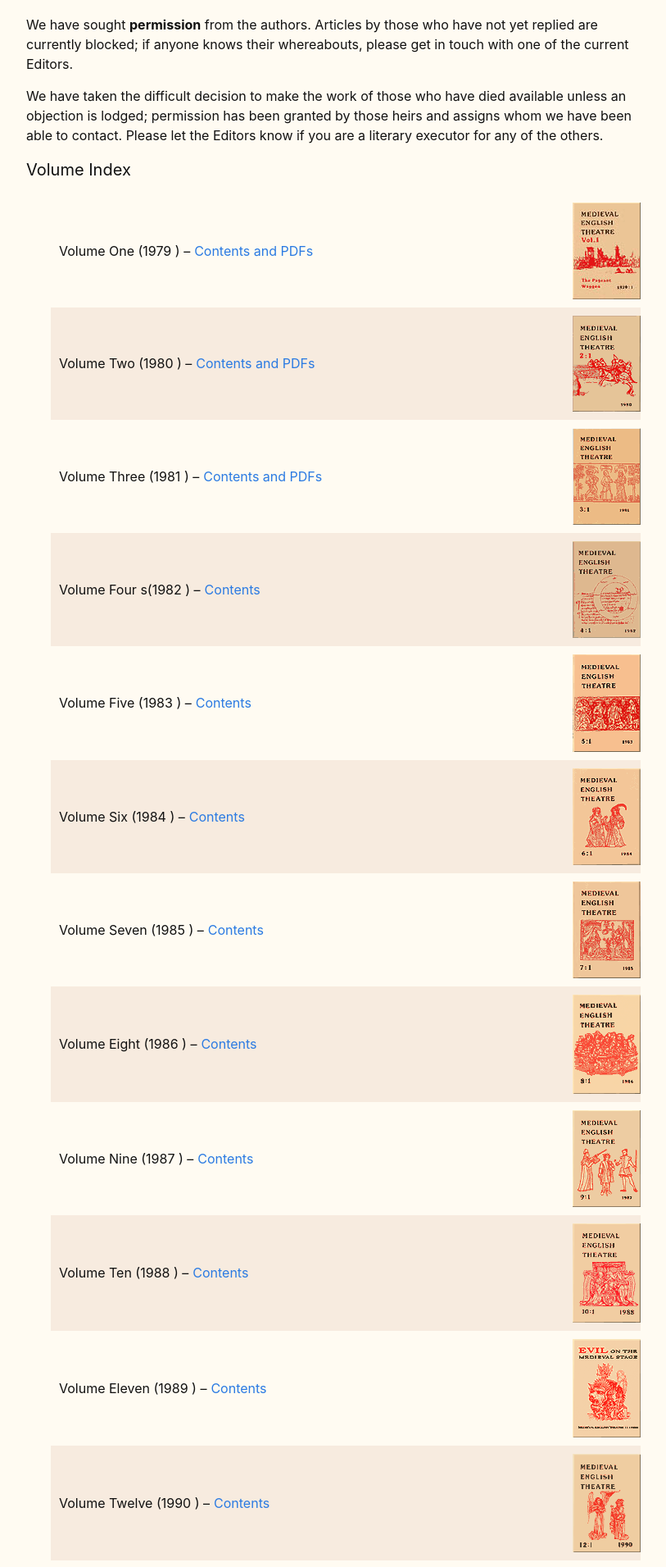
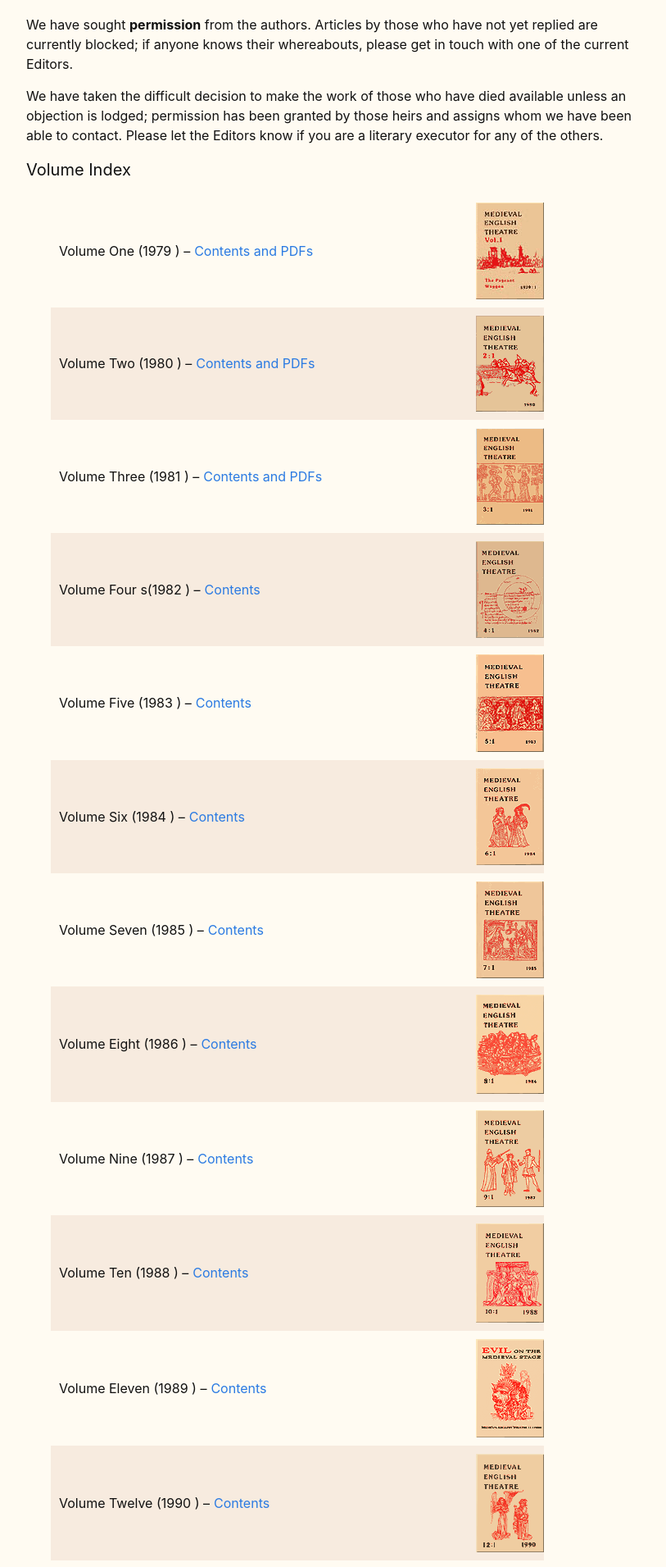
Before and after one commit to jamescummings/jamescummings.github.io, a Jekyll site: the page built from src/journal/volindex.md, in a window 1280 px wide. Shown: the part 1158-3069 px from the top of the page at 82% size, without its empty margins (238-1051 px from the left). Built offline with Jekyll 4.4.1, drawn with Linux system fonts in a browser that asks for light colours.

Commit message:
posts css

```diff
--- a/src/_sass/minima/_custom-styles.scss
+++ b/src/_sass/minima/_custom-styles.scss
@@ -26,6 +26,7 @@ li > ul {margin-bottom: 1em;}
 li {padding: 1em;}
 li > ul > li {padding: 0.1em;}
 
+.volume-list {width:80%;}
 .volume-list li {
   display: flex;
   align-items: center;
@@ -39,6 +40,7 @@ li > ul > li {padding: 0.1em;}
 .volume-list li a:has(img) {
   margin-left: auto;
   display: inline-flex; /* Keeps the anchor bounding box perfectly matched to the image */
+
 }
 
 .volume-list li a {
```
